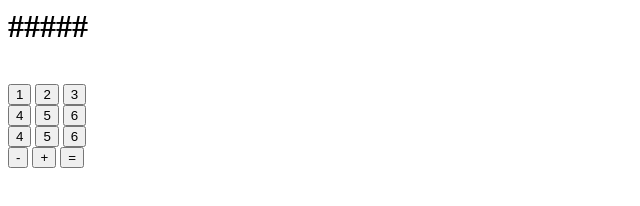
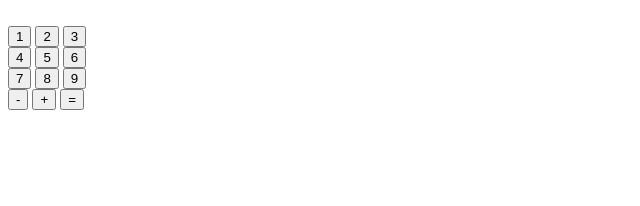
Before and after one commit to doudTheCreator/calculatorjs, a plain HTML site: page index.html in a window 1280 px wide. Shown: the whole page, without its empty margins (0-640 px from the left). Drawn offline with Linux system fonts and the light colour scheme.

Commit message:
Buttons qui fonctionnent yay!

```diff
--- a/index.html
+++ b/index.html
@@ -5,22 +5,22 @@
   </head>
 
   <body>
-    <h1>#####</h1>
+    <h1 id= "b0"></h1>
     <br /> <!-- Ca serts a forcer une nouvelle ligne -->
-    <button id="b1">1</button> <!-- B1 c'est pour button 1-->
-    <button id="b2">2</button>
-    <button id="b3">3</button>
+    <button id="b1" onclick="affichage(1)">1</button> <!-- B1 c'est pour button 1-->
+    <button id="b2" onclick="affichage(2)">2</button>
+    <button id="b3"onclick="affichage(3)">3</button>
     <br/>
-    <button id="b4">4</button>
-    <button id="b5">5</button>
-    <button id="b6">6</button>
+    <button id="b4"onclick="affichage(4)">4</button>
+    <button id="b5"onclick="affichage(5)">5</button>
+    <button id="b6"onclick="affichage(6)">6</button>
     <br/>
-    <button id="b4">4</button>
-    <button id="b5">5</button>
-    <button id="b6">6</button>
+    <button id="b4"onclick="affichage(7)">7</button>
+    <button id="b5"onclick="affichage(8)">8</button>
+    <button id="b6"onclick="affichage(9)">9</button>
     <br/>
-    <button id="b-">-</button>
-    <button id="b+">+</button>
-    <button id="b=">=</button>
+    <button id="b-"onclick="reset(2)">-</button>
+    <button id="b+"onclick="reset(1)">+</button>
+    <button id="b=" onclick="total()">=</button>
   </body>
 </html>
--- a/index.js
+++ b/index.js
@@ -1 +1,23 @@
-// Bon code le reste
+var qb = 0
+var wb = 0
+var eb = 0
+var rb = false
+var tb = 0 // Type: 0 = rien, 1 = ajoute, 2 = soustraction
+function affichage(nombre)
+{
+		var b0 = document.getElementById("b0")
+		b0.innerHTML=b0.innerHTML + nombre
+}
+function reset (z)
+{
+	tb=z
+	rb = true
+	var b0 = document.getElementById("b0")
+	qb = Number(b0.innerHTML)
+	b0.innerHTML = ""
+
+}
+
+function total()
+{
+}
```
